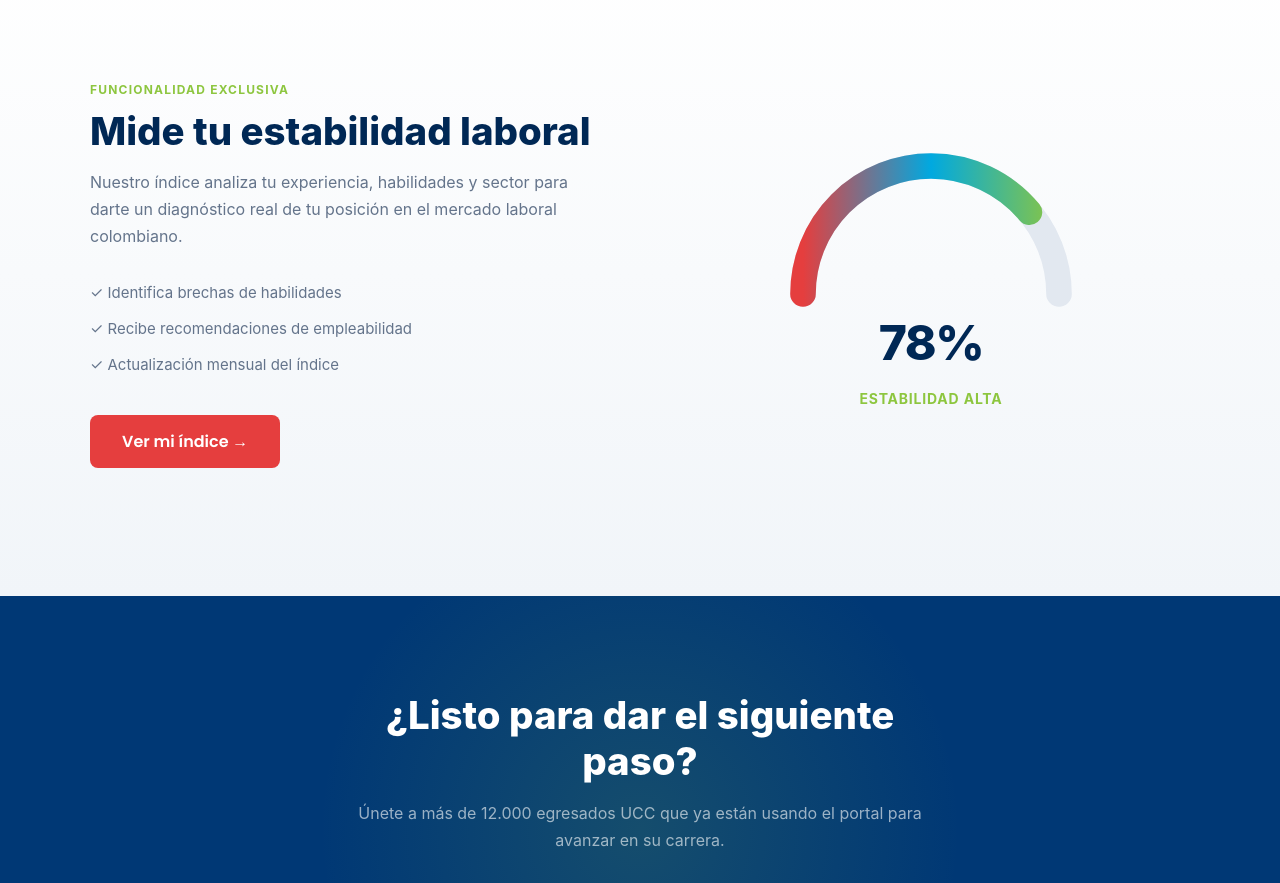
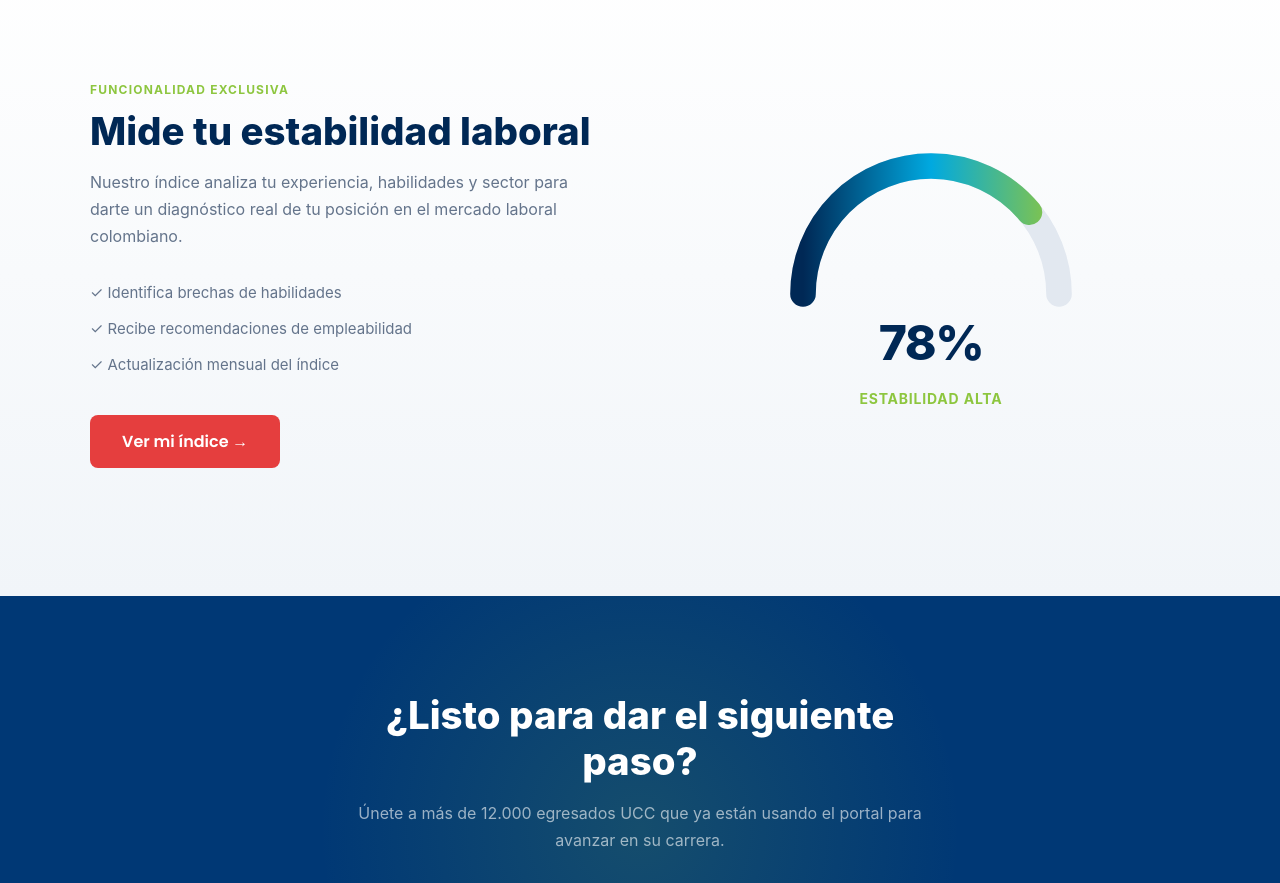
Before and after one commit to Andres0606/proyecto-ia, a Next.js app: page / in a window 1280 px wide. Shown: the part 2220-3103 px from the top of the page. Built offline with nearby package versions, Linux system fonts and the light colour scheme.

Commit message:
cambio de estadistica

```diff
--- a/app/Components/page.tsx
+++ b/app/Components/page.tsx
@@ -170,9 +170,9 @@ function Gauge({ pct, label }: { pct: number; label: string }) {
       <svg viewBox="0 0 200 110" className="gauge-svg">
         <defs>
           <linearGradient id="gaugeGrad" x1="0%" y1="0%" x2="100%" y2="0%">
-            <stop offset="0%" stopColor="#e53e3e" />
-            <stop offset="50%" stopColor="#00A9E0" />
-            <stop offset="100%" stopColor="#8DC63F" />
+            <stop offset="0%" stopColor="#002855" />  /* Navy UCC */
+            <stop offset="50%" stopColor="#00A9E0" /> /* Blue UCC */
+            <stop offset="100%" stopColor="#8DC63F" /> /* Green UCC */
           </linearGradient>
         </defs>
         <path
--- a/app/css/Diagnostico/diagnostico.css
+++ b/app/css/Diagnostico/diagnostico.css
@@ -231,7 +231,7 @@ body {
 .diag-score__fill {
   fill: none; stroke-width: 10; stroke-linecap: round;
 }
-.diag-score__fill--baja  { stroke: var(--red); }
+.diag-score__fill--baja  { stroke: var(--ucc-navy); }
 .diag-score__fill--media { stroke: var(--ucc-blue); }
 .diag-score__fill--alta  { stroke: var(--ucc-green); }
 .diag-score__number {
@@ -246,7 +246,7 @@ body {
   text-transform: uppercase; letter-spacing: 0.8px;
   padding: 5px 14px; border-radius: 50px;
 }
-.diag-score__label--baja  { background: rgba(229, 62, 62, 0.12); color: var(--red); }
+.diag-score__label--baja  { background: rgba(0, 40, 85, 0.12); color: var(--ucc-navy); }
 .diag-score__label--media { background: rgba(0, 169, 224, 0.12); color: var(--ucc-blue); }
 .diag-score__label--alta  { background: rgba(141, 198, 63, 0.12); color: var(--ucc-green); }
 
```
